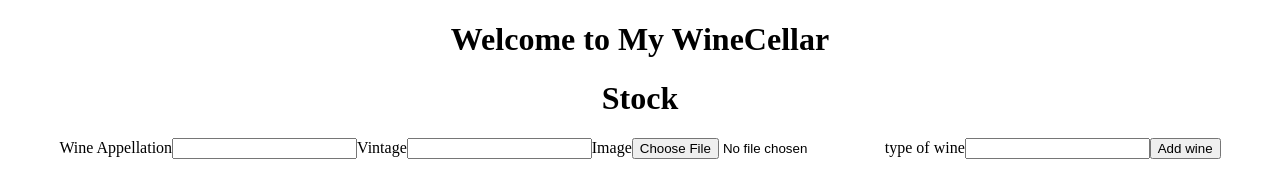
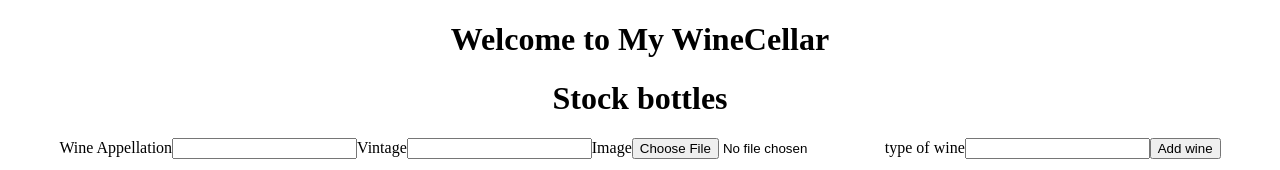
Before and after one commit to RodolpheBeloncle/checkpoint4-checkpoint4-Frontend, a React (Create React App) app: page / in a window 1280 px wide. Shown: the top 170 px of the page. Built offline with nearby package versions, Linux system fonts and the light colour scheme; no server answers.

Commit message:
set total amout dinamikly

```diff
--- a/src/components/StockTake.js
+++ b/src/components/StockTake.js
@@ -10,6 +10,7 @@ const StockTake = () => {
   const [vintage, setVintage] = useState('');
   const [image, setImage] = useState('');
   const [type, setType] = useState('');
+  const [totalBottle,setTotalBottle] = useState();
   const [quantity, setQuantity] = useState("");
   const [newQuantity, setNewQuantity] = useState(0);
   const [winesStock, setWinesStock] = useState([]);
@@ -22,6 +23,17 @@ const StockTake = () => {
     setWinesStock(data);
   };
 
+  const fetchNumberOfBottles = async () => {
+    const {data} = await axios.get(`http://localhost:8000/api/cellar/total`);
+
+    await data[0].forEach(element => setTotalBottle(element.total))
+
+
+
+  };
+
+
+
   const addWine = async () => {
     const formData = new FormData();
     formData.append('name', name);
@@ -30,6 +42,7 @@ const StockTake = () => {
     formData.append('type', type);
     await axios.post(` http://localhost:8000/api/cellar`, formData);
     await fetchAllStockedWines();
+    await fetchNumberOfBottles();
     alert('wine added to winecellar!');
   };
 
@@ -49,6 +62,7 @@ const StockTake = () => {
       objectQuantity
     );
     await fetchAllStockedWines();
+    await fetchNumberOfBottles();
   };
 
   const handleSubmit = async (e) => {
@@ -62,11 +76,12 @@ const StockTake = () => {
     setWineMatch(data);
   };
 
+  useEffect(fetchNumberOfBottles,[])
   useEffect(fetchAllStockedWines, []);
 
   return (
     <div>
-      <h1>Stock</h1>
+      <h1>Stock {totalBottle} bottles</h1>
       <label htmlFor="name">
         Wine Appellation
         <input
```
